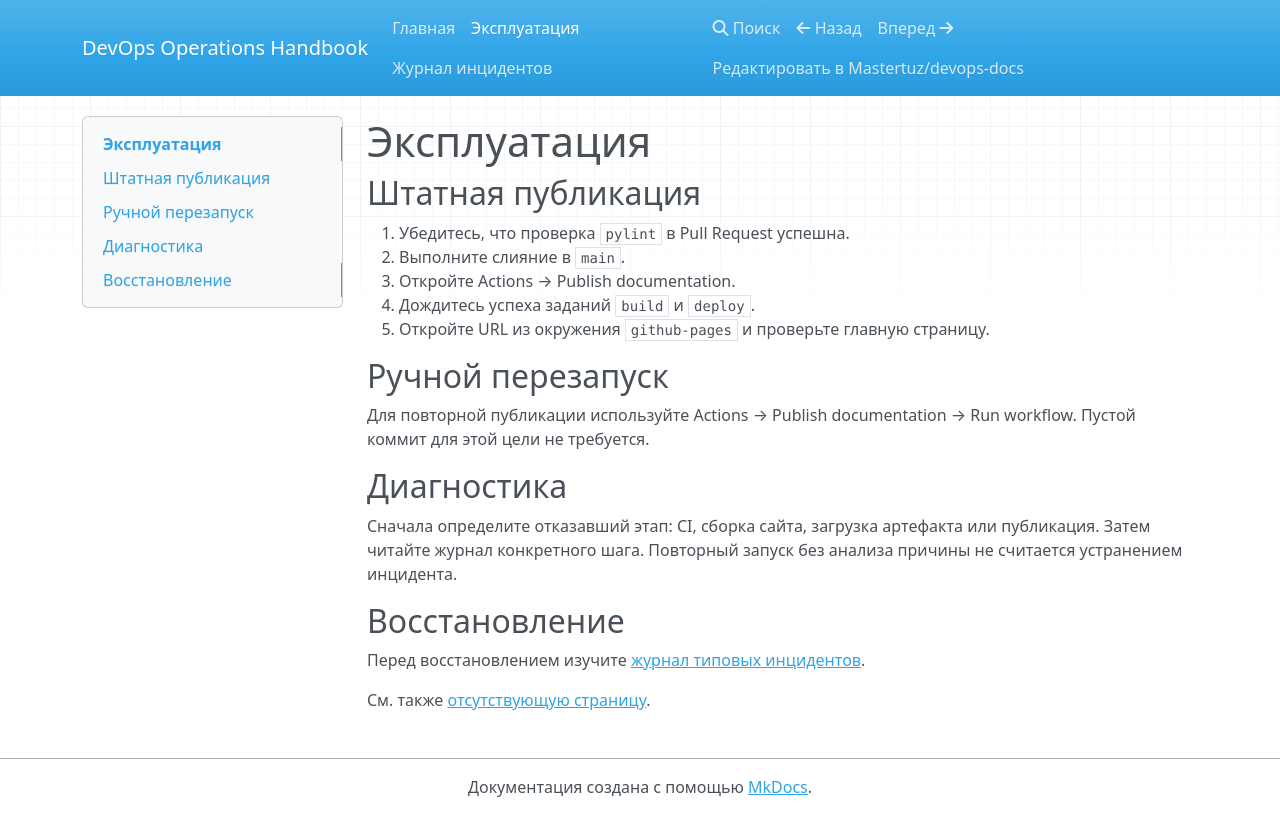
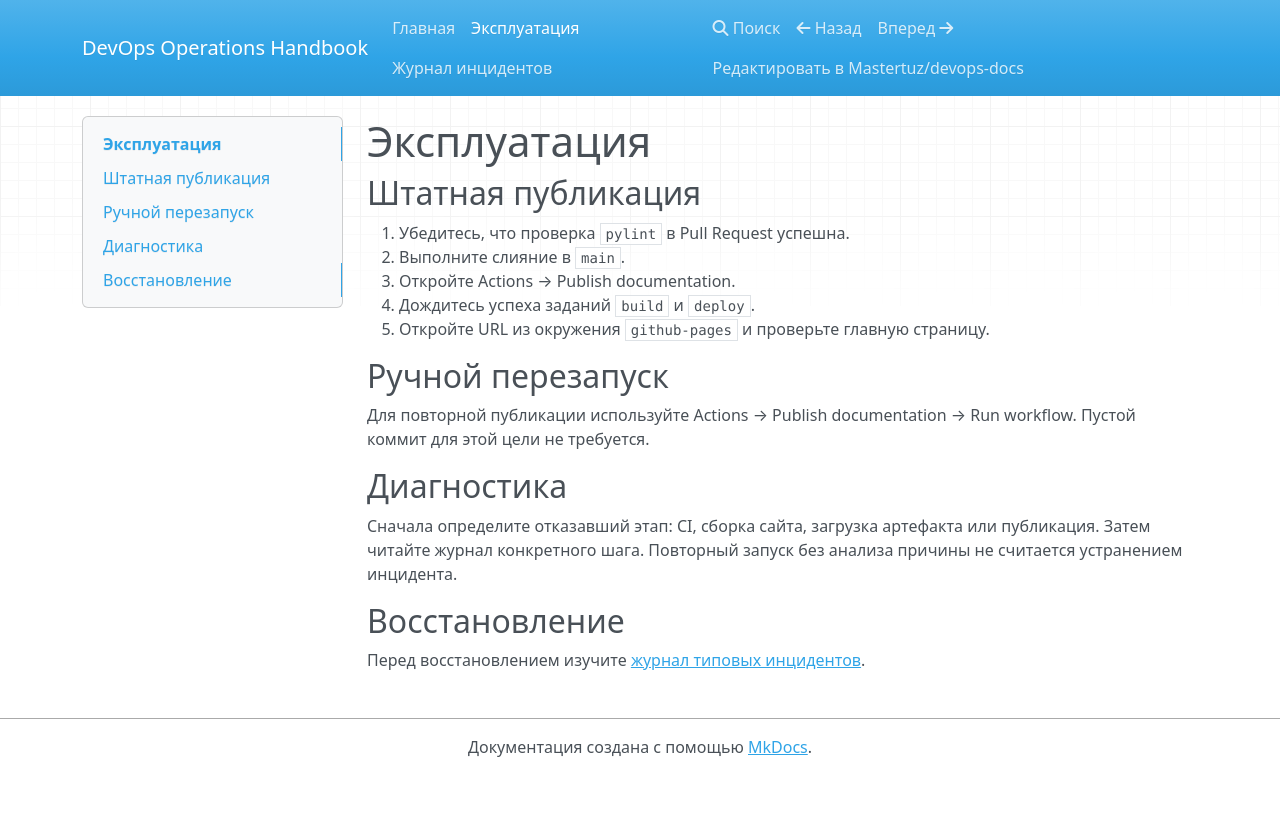
Before and after one commit to Mastertuz/devops-docs, an MkDocs documentation site: the page built from docs/runbook.md, in a window 1280 px wide. Shown: the top 836 px of the page. Built offline with MkDocs 1.6.1, drawn with Linux system fonts in a browser that asks for light colours; nearby versions of some CDN libraries.

Commit message:
docs: remove broken test link

```diff
--- a/docs/runbook.md
+++ b/docs/runbook.md
@@ -21,5 +21,3 @@
 ## Восстановление
 
 Перед восстановлением изучите [журнал типовых инцидентов](incidents.md).
-
-См. также [отсутствующую страницу](missing-page.md).
```
